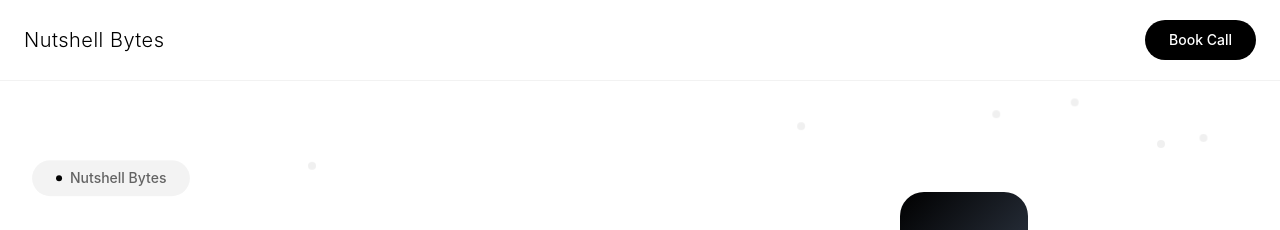
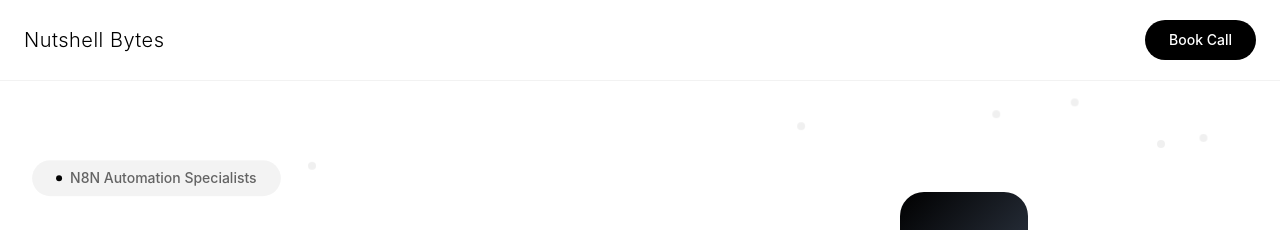
Before and after one commit to khalidumar29/landing-page-nutshellbytes, a Next.js app: page /n8n in a window 1280 px wide. Shown: the top 230 px of the page. Built offline with nearby package versions, Linux system fonts and the light colour scheme.

Commit message:
feat(n8n): Step 1 - Update hero badge to reflect N8N specialization

```diff
--- a/src/app/n8n/page.tsx
+++ b/src/app/n8n/page.tsx
@@ -381,7 +381,7 @@
                 className='inline-flex items-center gap-2 px-4 sm:px-6 py-2 bg-black/5 rounded-full text-xs sm:text-sm font-medium text-black/60 mb-8 cursor-pointer transition-all duration-300 hover:bg-black/10'
               >
                 <div className='w-1.5 h-1.5 bg-black rounded-full'></div>
-                <span>Nutshell Bytes</span>
+                <span>N8N Automation Specialists</span>
               </div>
 
               {/* Animated Heading */}
```
